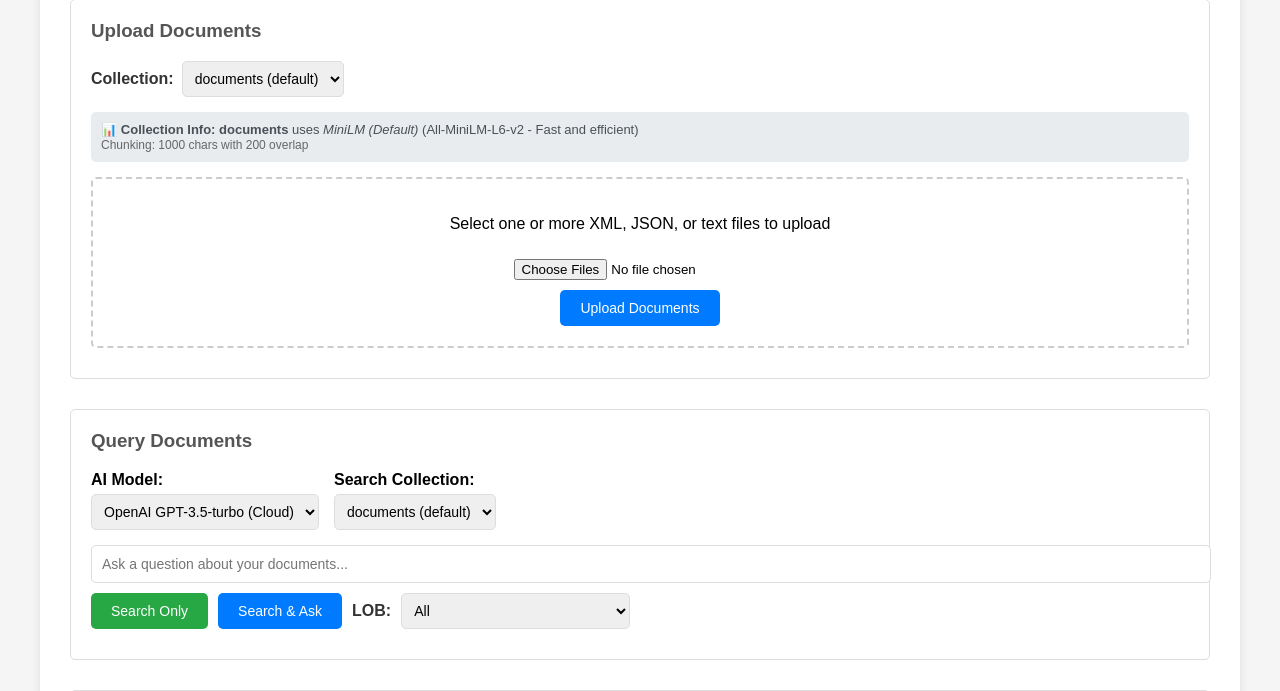
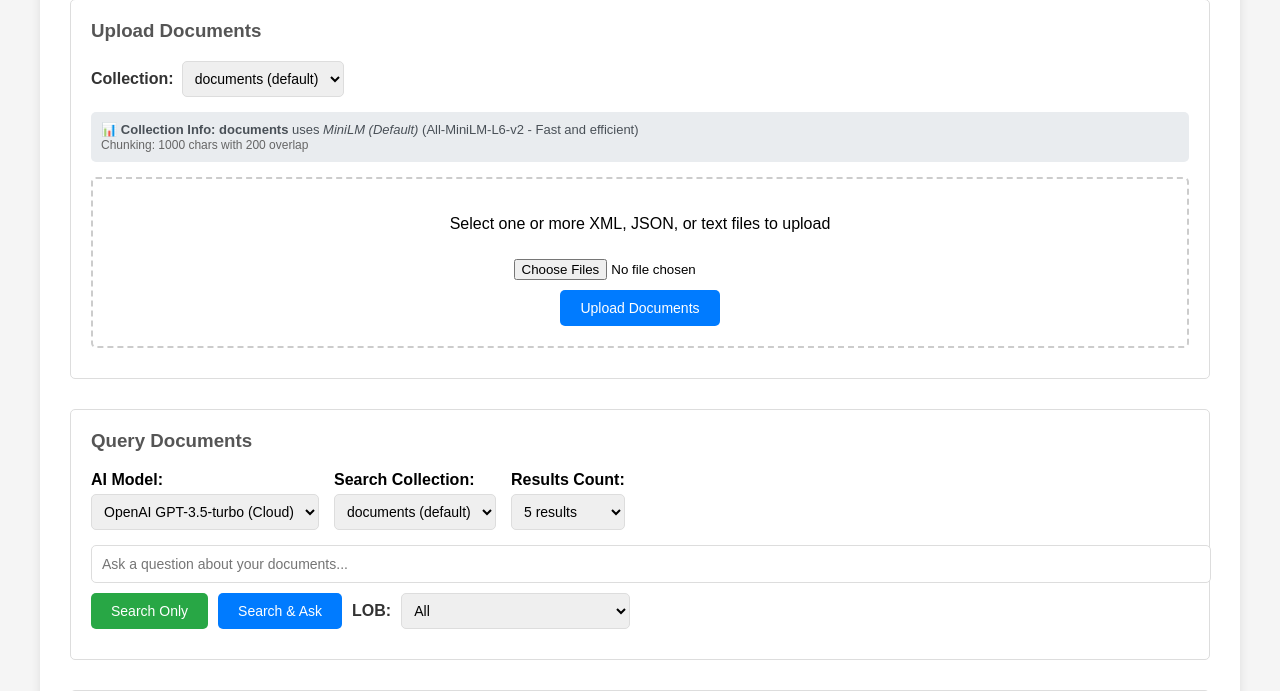
Before and after one commit to ion-mccusker/xml-rag, a FastAPI app: page / in a window 1280 px wide. Shown: the part 720-1411 px from the top of the page. Run offline with FastAPI, Linux system fonts and the light colour scheme; data that the repository does not hold is empty.

Commit message:
feat: adding option to select # of restults to return in the ui

```diff
--- a/templates/index.html
+++ b/templates/index.html
@@ -604,6 +604,16 @@
                     <label for="queryCollectionSelect" style="margin-bottom: 5px; font-weight: bold;">Search Collection:</label>
                     <select id="queryCollectionSelect" style="padding: 8px; border: 1px solid #ddd; border-radius: 5px; font-size: 14px; min-width: 150px;">
                         <option value="documents">documents (default)</option>
+                    </select>
+                </div>
+                <div style="display: flex; flex-direction: column;">
+                    <label for="resultCountSelect" style="margin-bottom: 5px; font-weight: bold;">Results Count:</label>
+                    <select id="resultCountSelect" style="padding: 8px; border: 1px solid #ddd; border-radius: 5px; font-size: 14px; min-width: 100px;">
+                        <option value="3">3 results</option>
+                        <option value="5" selected>5 results</option>
+                        <option value="10">10 results</option>
+                        <option value="15">15 results</option>
+                        <option value="20">20 results</option>
                     </select>
                 </div>
             </div>
@@ -1072,7 +1082,7 @@
                     },
                     body: JSON.stringify({
                         question: question,
-                        max_results: 5,
+                        max_results: parseInt(document.getElementById('resultCountSelect').value),
                         pipeline: pipelineSelect.value,
                         collection_name: document.getElementById('queryCollectionSelect').value
                     })
@@ -1125,7 +1135,7 @@
                     },
                     body: JSON.stringify({
                         question: question,
-                        max_results: 5,
+                        max_results: parseInt(document.getElementById('resultCountSelect').value),
                         collection_name: document.getElementById('queryCollectionSelect').value
                     })
                 });
```
